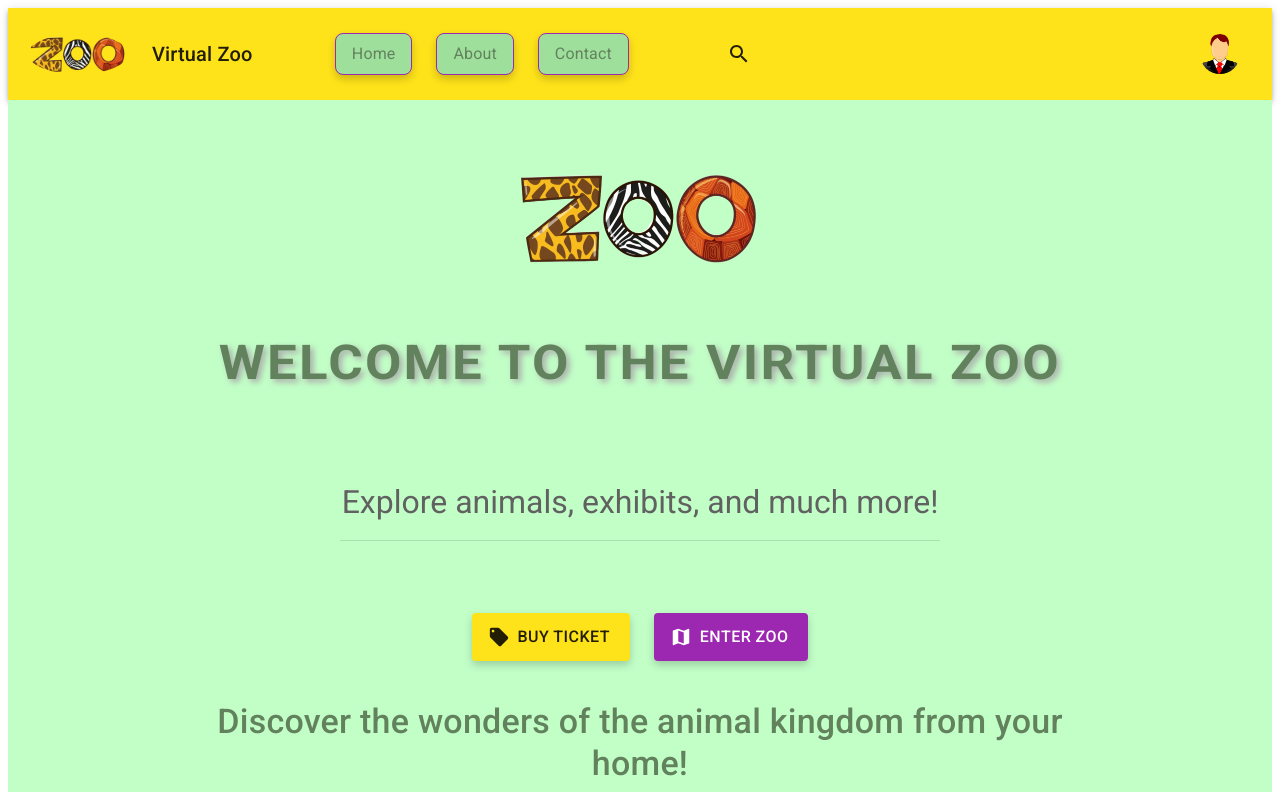
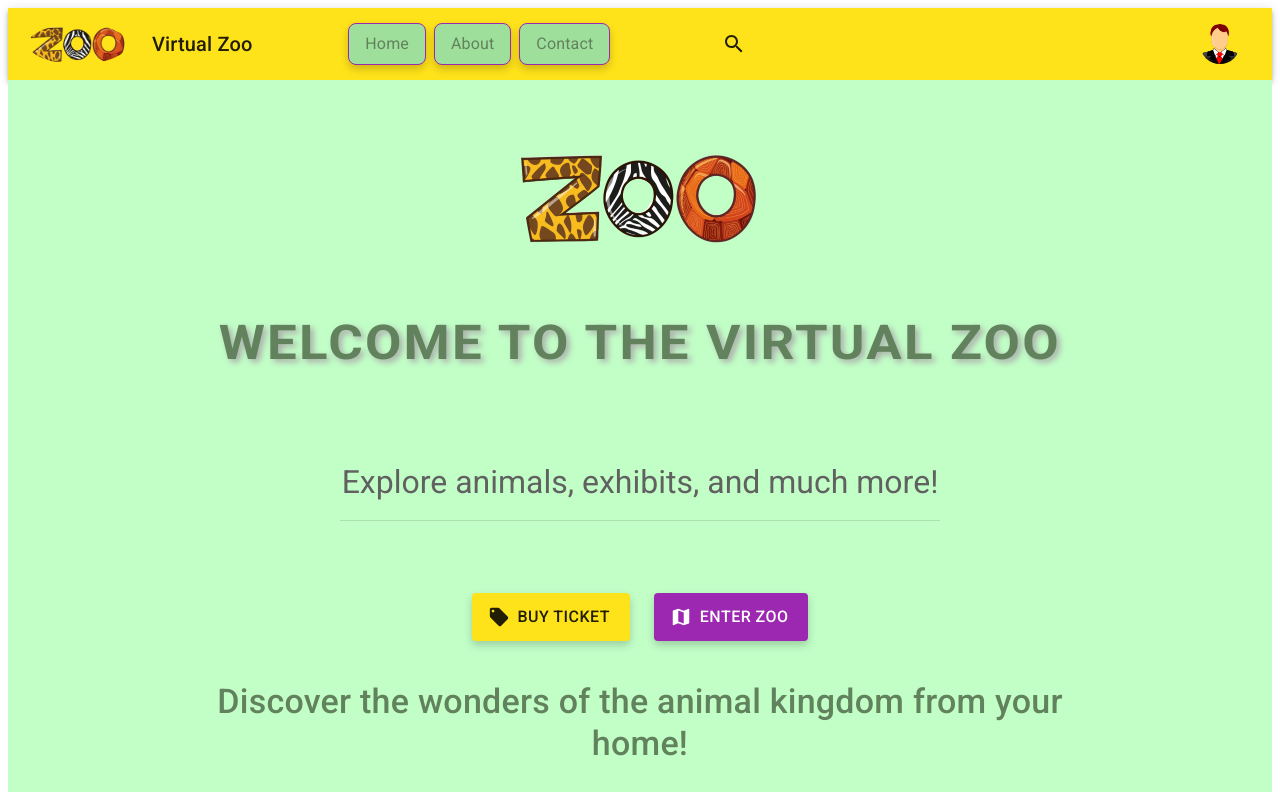
Before and after one commit to Nadav2503/FinalProjectFullStackFront, a React (Vite) app: page / in a window 1280 px wide. Shown: the top 792 px of the page. Built offline with nearby package versions, Linux system fonts and the light colour scheme.

Commit message:
make some space between parts in navbar

```diff
--- a/src/layout/navbar/middle/Navbar.jsx
+++ b/src/layout/navbar/middle/Navbar.jsx
@@ -11,8 +11,6 @@ export default function Navbar() {
                 justifyContent: 'center', // Centers the navbar content horizontally
                 alignItems: 'center', // Centers the items vertically
                 width: '100%', // Ensures navbar spans the full width of the screen
-                padding: '10px', // Optional padding for better spacing
-                boxSizing: 'border-box', // Ensures padding doesn't affect width
             }}
         >
             {/* Container for the individual navigation items */}
@@ -20,9 +18,6 @@ export default function Navbar() {
                 sx={{
                     display: 'flex', // Use flexbox for aligning nav items horizontally
                     alignItems: 'center', // Align nav items vertically
-                    gap: 2, // Adds space between nav items
-                    flexWrap: 'wrap', // Allows the items to wrap for smaller screens
-                    justifyContent: 'center', // Ensures items are centered on smaller screens
                 }}
             >
                 {/* Individual navigation items */}
--- a/src/layout/navbar/middle/Search.jsx
+++ b/src/layout/navbar/middle/Search.jsx
@@ -25,6 +25,7 @@ export default function Search({ isOpen, toggleSearch }) {
                         position: 'relative', // To position the close icon inside the input field
                         flex: 1,
                         maxWidth: '100%',
+                        margin: "5px",
                         borderRadius: 2,
                         backgroundColor: theme.palette.background.paper, // Set background color from theme
                         '& .MuiOutlinedInput-root': {
```
